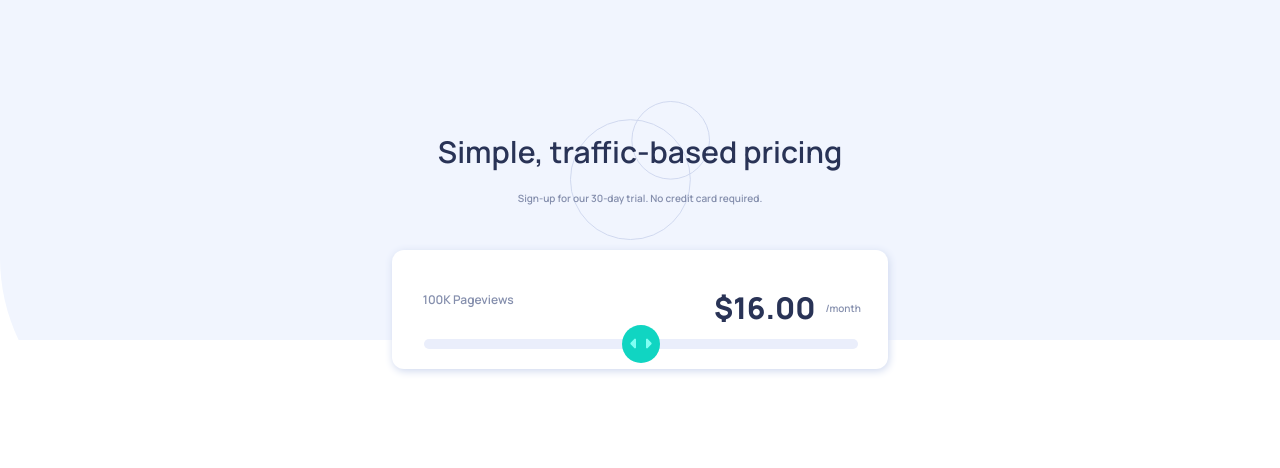
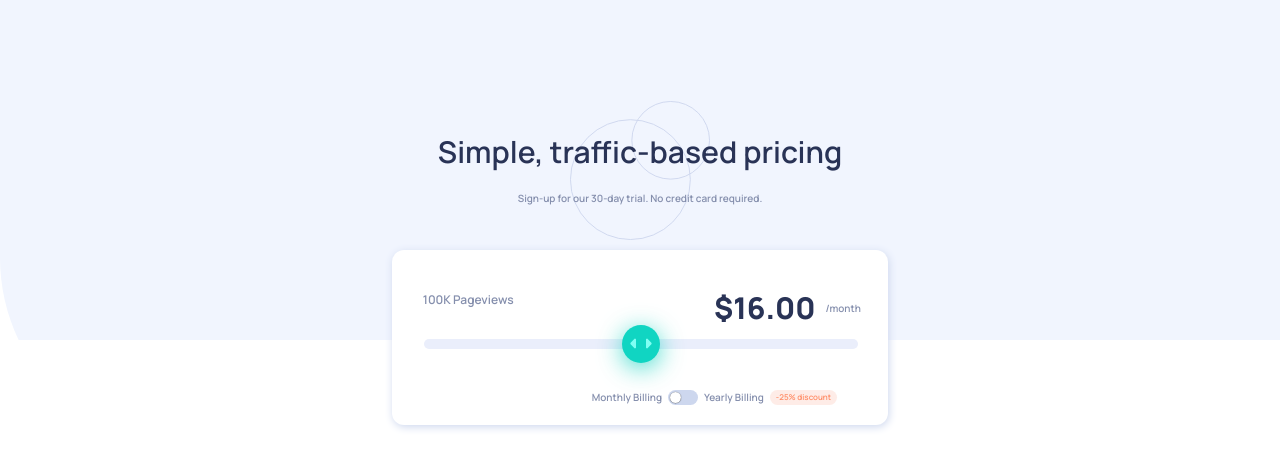
Before and after one commit to EliasOAlmeida/Interactive-pricing-component, a plain HTML site: page index.html in a window 1280 px wide. Drawn offline with nearby package versions, Linux system fonts and the light colour scheme.

Commit message:
Committ - Botao Toggle feito
Botao realizado, falta fazer a parte do JS.

```diff
--- a/css/style.css
+++ b/css/style.css
@@ -112,5 +112,67 @@
     height: 38px;
     border-radius: 50%;
     background: url("img/icon-slider.svg") no-repeat center hsl(174, 86%, 45%);
+    box-shadow: 0px 5px 25px 0px hsla(174, 91%, 43%, 0.753);
     cursor: pointer;
 }
+
+.desconto {
+   margin: 41px 0px 0px 0px;
+   padding-right: 28px;
+}
+
+.desconto > div {
+   margin: 0px 4px 0px 2px;
+ }
+
+
+.desconto-vintecinco {
+    background-color: #feece7;
+    color: #ff8c66;
+    padding: 1px 6px;
+    border-radius: 1rem;
+    font-size: 8px;
+}
+
+.toggle {
+    display: none;
+}
+
+.toggle + label {
+    width: 30px;
+    height: 15px;
+    background-color: #cdd7ee;
+    display: block;
+    position: relative;
+    border-radius: 20px;
+    padding: 0px 2px;
+    transition: 200ms;
+    cursor: pointer;
+}
+
+.toggle + label::before {
+    content: '';
+    position: absolute;
+    width: 11px;
+    height: 11px;
+    background-color: rgb(255, 255, 255);
+    box-shadow: 0px 0.2px 1px 0px #000;
+    border-radius: 50%;
+    display: block;
+    right: unset;
+    top: 2px;
+    transition: 200ms;
+    padding: 0px 3px;
+}
+
+.toggle:checked + label {
+    background-color: #ff8c6634;
+}
+
+.toggle:checked + label::before {
+    content: '';
+    left: calc( 75% - 5px );
+    box-shadow: 0px 4px 4px rgb( 0 0 0 / 10%);
+    background-color: #fff;
+    box-shadow: 0px 0.2px 1px 0px #000;
+}
--- a/index.html
+++ b/index.html
@@ -59,6 +59,26 @@
 					<div class="row col-md-12 conteudo-range">
                         <input type="range" id="customRange" min="0" max="100" value="50" onmousemove="rangeValue(this.value)" onchange="rangeValue(this.value)">
 					</div>
+
+					<div class="col-md-12  month desconto d-flex justify-content-end">
+
+						<div class="text-end">
+							Monthly Billing
+						</div>
+						<div class="">
+							<input type="checkbox" id="toggle" class="toggle" onclick="toggle()"> <label for="toggle"></label>
+						</div>
+
+						<div class="text-start">
+                            Yearly Billing
+						</div>
+
+						<div class="text-start desconto-vintecinco">
+							-25% discount
+						</div>
+
+
+					</div>
 			   </div>
 			</section>
 		</div>
```
